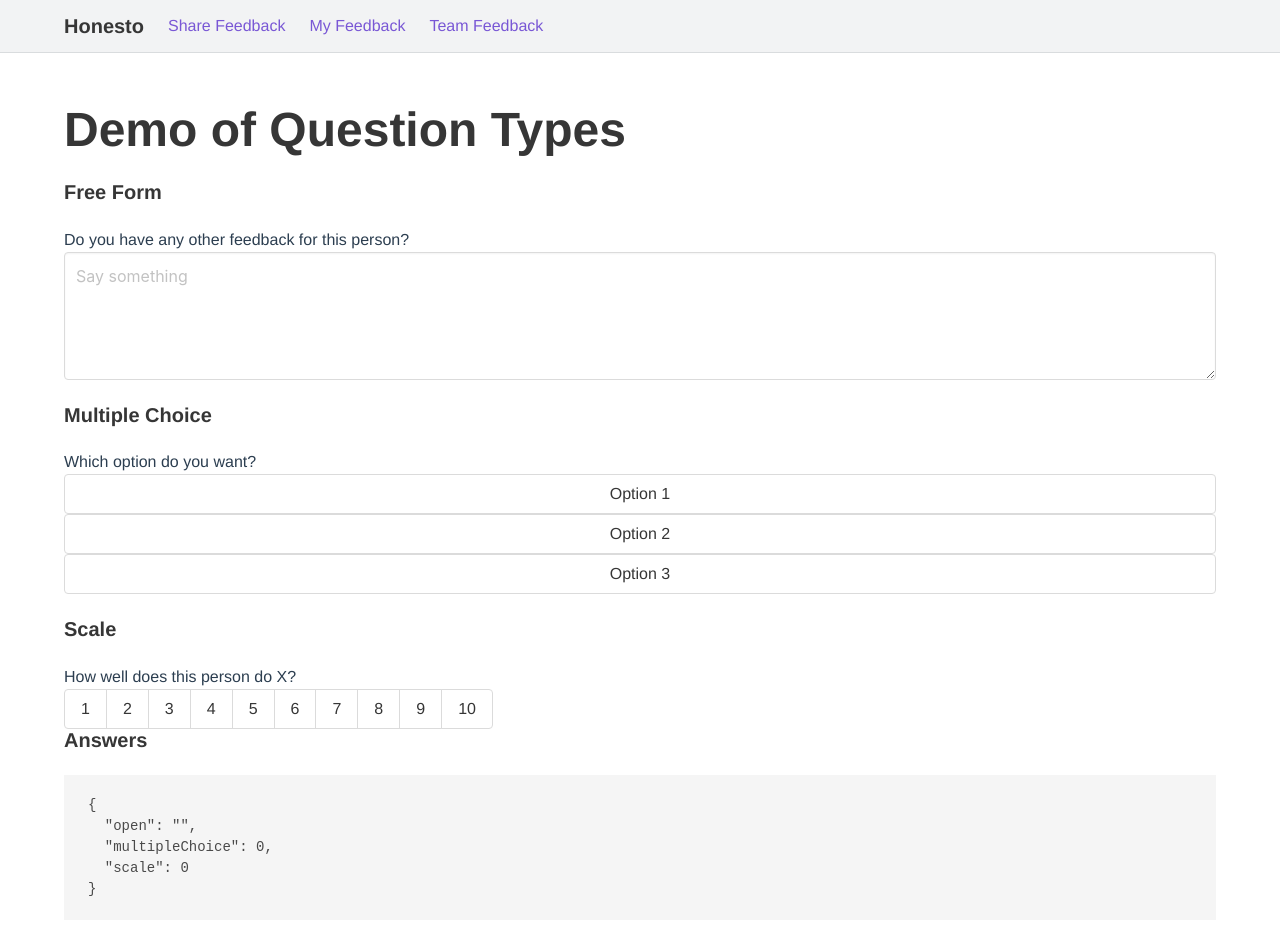
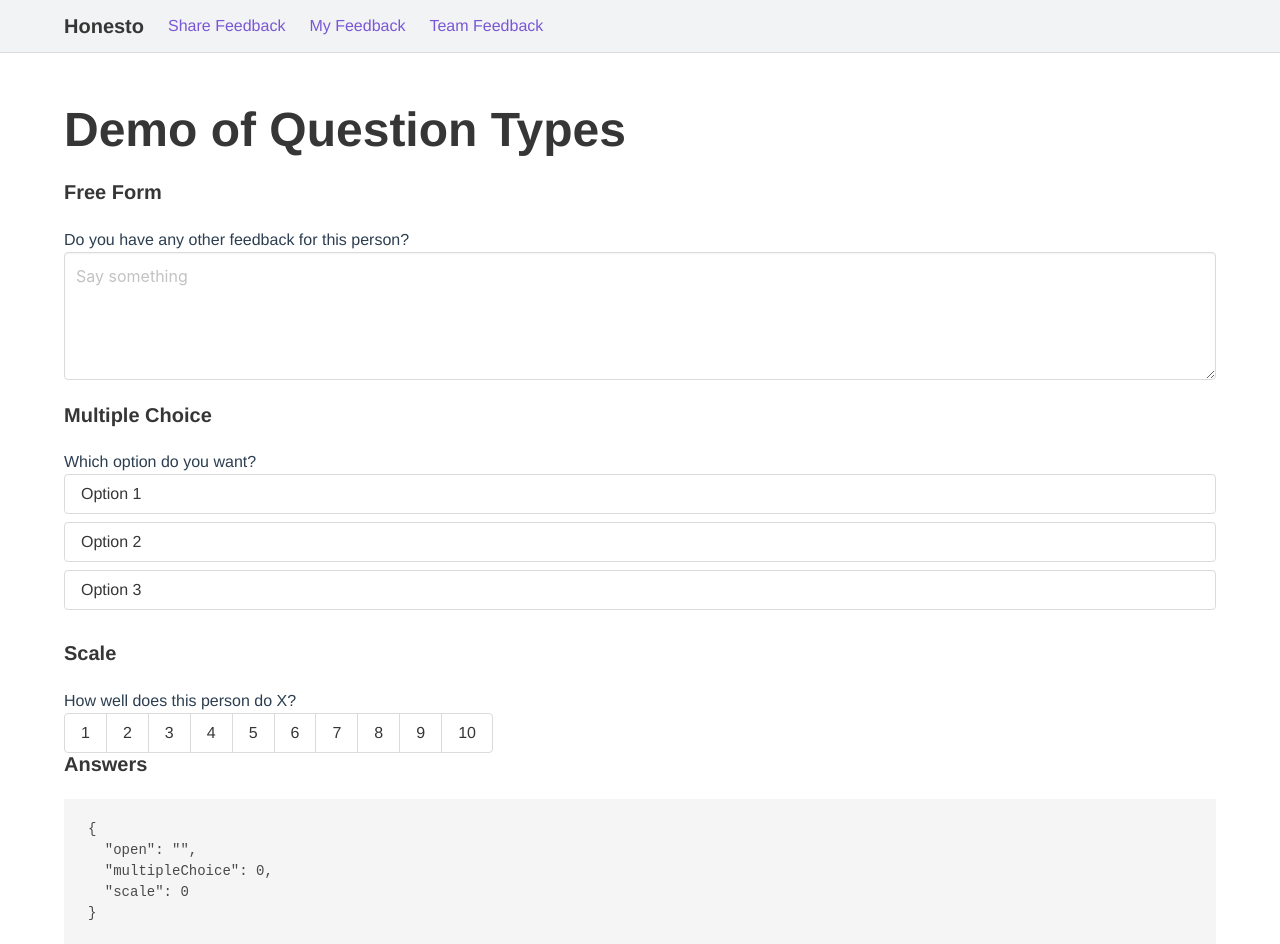
Before and after one commit to ryanhightower/honesto-prototype, a Vue app: page /demo in a window 1280 px wide. Before the commit the page ends 920 px from the top, so only its background shows below. Built offline with nearby package versions, Linux system fonts and the light colour scheme.

Commit message:
fullwidth multiple choice

```diff
--- a/src/components/QuestionMultipleChoice.vue
+++ b/src/components/QuestionMultipleChoice.vue
@@ -55,5 +55,12 @@ export default {
 </script>
 
 <!-- Add "scoped" attribute to limit CSS to this component only -->
-<style scoped lang="scss">
+<style lang="scss">
+.question-multiple-choice {
+ .b-radio.radio.button {
+    width: 100%;
+    justify-content: left;
+    margin-bottom: 8px;
+  }
+}
 </style>
```
